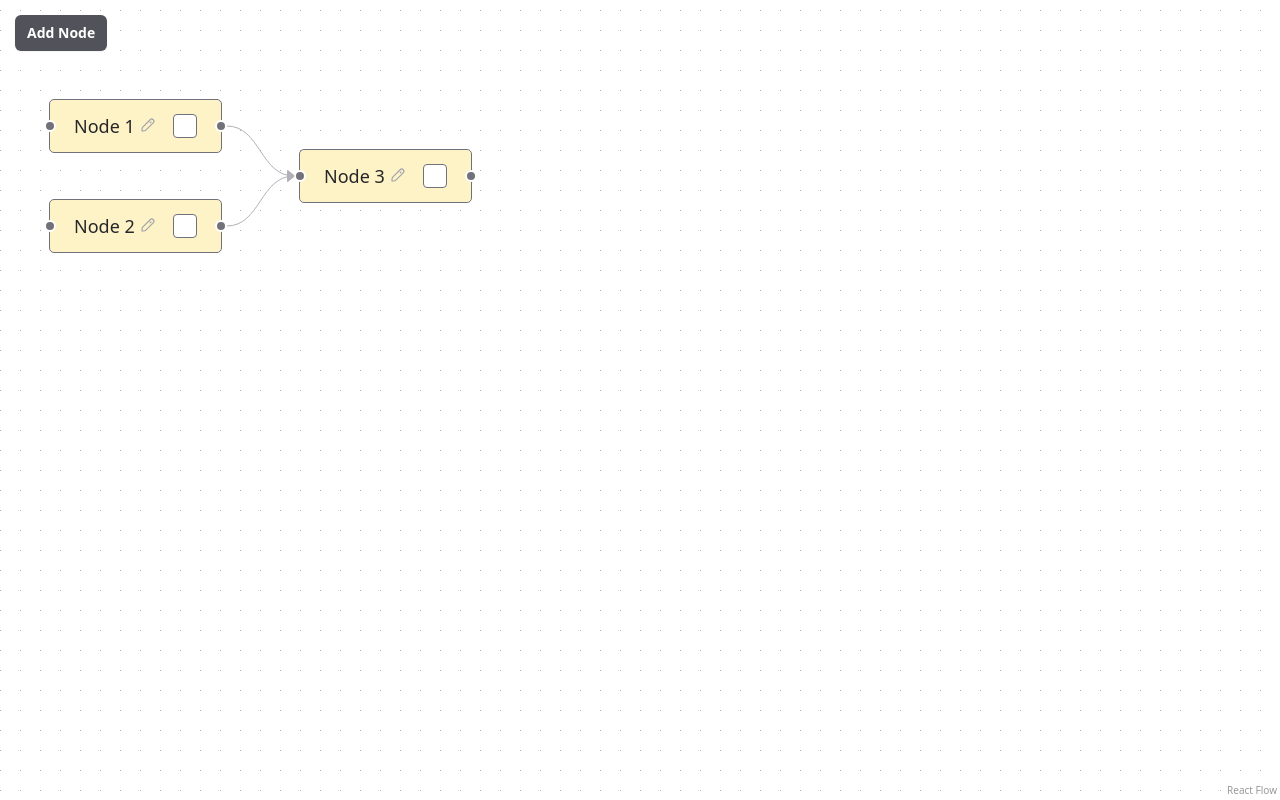
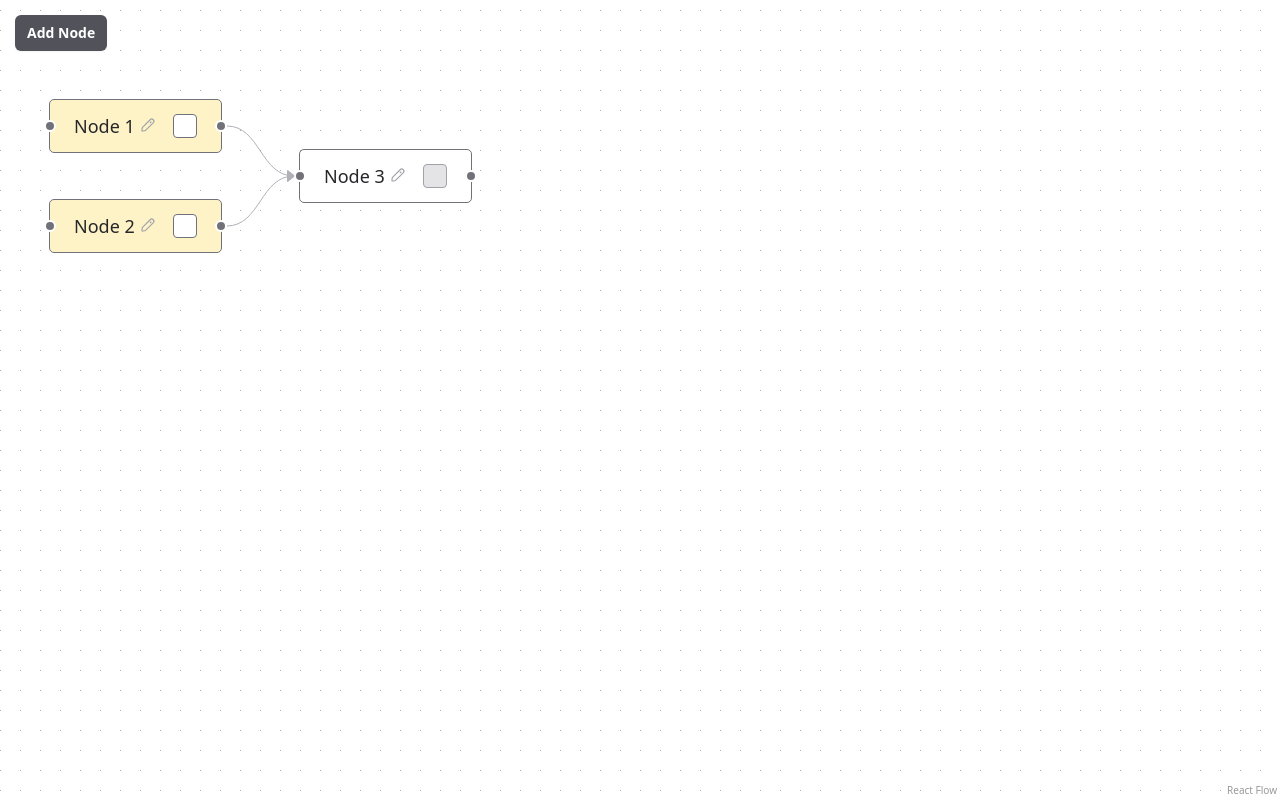
Before and after one commit to cmatzenbach/work-order-workflows, a React (Vite) app: page / in a window 1280 px wide. Built offline with nearby package versions, Linux system fonts and the light colour scheme.

Commit message:
Finish task 2 - make sure source nodes are completed before allowing completion

```diff
--- a/src/App.tsx
+++ b/src/App.tsx
@@ -96,7 +96,14 @@ function App() {
     <div className="w-screen h-screen">
       <ReactFlow
         nodeTypes={nodeTypes}
-        nodes={nodes}
+        nodes={nodes.map((node) => ({
+          ...node,
+          data: {
+            ...node.data,
+            nodes,
+            edges,
+          },
+        }))}
         edges={edges}
         onNodesChange={onNodesChange}
         onEdgesChange={onEdgesChange}
--- a/src/WorkflowNode.tsx
+++ b/src/WorkflowNode.tsx
@@ -5,6 +5,7 @@ import {
   useReactFlow,
   type Node,
   type NodeProps,
+  type Edge,
 } from "@xyflow/react";
 import clsx from "clsx";
 import { EditIcon } from "./icons/edit-icon";
@@ -14,6 +15,8 @@ export type WorkflowNode = Node<
   {
     label: string;
     isCompleted: boolean;
+    edges: Edge[];
+    nodes: WorkflowNode[];
   },
   "WorkflowNode"
 >;
@@ -21,11 +24,21 @@ export type WorkflowNode = Node<
 export const WorkflowNode = memo(
   ({ id, data, selected }: NodeProps<WorkflowNode>) => {
     const { updateNodeData } = useReactFlow<WorkflowNode>();
-    const { isCompleted } = data;
-    const isAvailable = true as boolean;
+    const { isCompleted, edges, nodes } = data;
 
-    const [label, setLabel] = useState(data.label);
-    const [editing, setEditing] = useState(false);
+    // get all source nodes
+    const sourceNodeIds = edges
+      .filter((edge) => edge.target === id)
+      .map((edge) => edge.source);
+    // ensure all source nodes were completed
+    const isAvailable = sourceNodeIds.every((sourceId) => {
+      const sourceNode = nodes.find((node) => node.id === sourceId);
+      return sourceNode?.data.isCompleted;
+    });
+
+    // label controls
+    const [label, setLabel] = useState<string>(data.label);
+    const [editing, setEditing] = useState<boolean>(false);
 
     const handleComplete = useCallback(() => {
       if (!isCompleted && isAvailable) {
```
